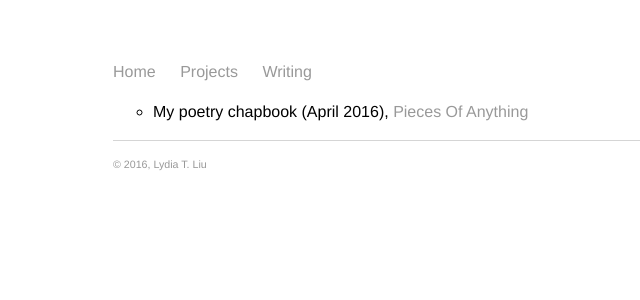
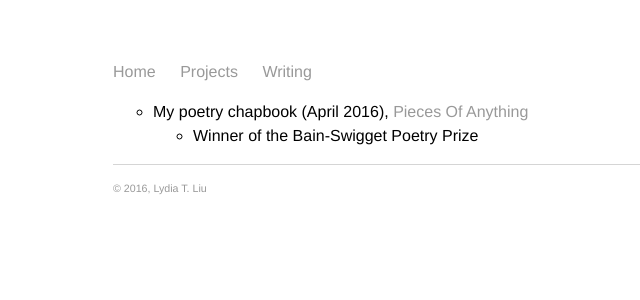
Before and after one commit to serenalwang/serenalwang.github.io, a Jekyll site: the page built from writing.md, in a window 1280 px wide. Shown: the top 300 px of the page, without its empty margins (79-719 px from the left). Built offline with Jekyll 4.4.1, drawn with Linux system fonts in a browser that asks for light colours.

Commit message:
Update writing.md

```diff
--- a/writing.md
+++ b/writing.md
@@ -4,3 +4,4 @@ title: Writing
 ---
 
 * My poetry chapbook (April 2016), <a href="/chapbookmain">Pieces Of Anything</a>
+  + Winner of the Bain-Swigget Poetry Prize
```
